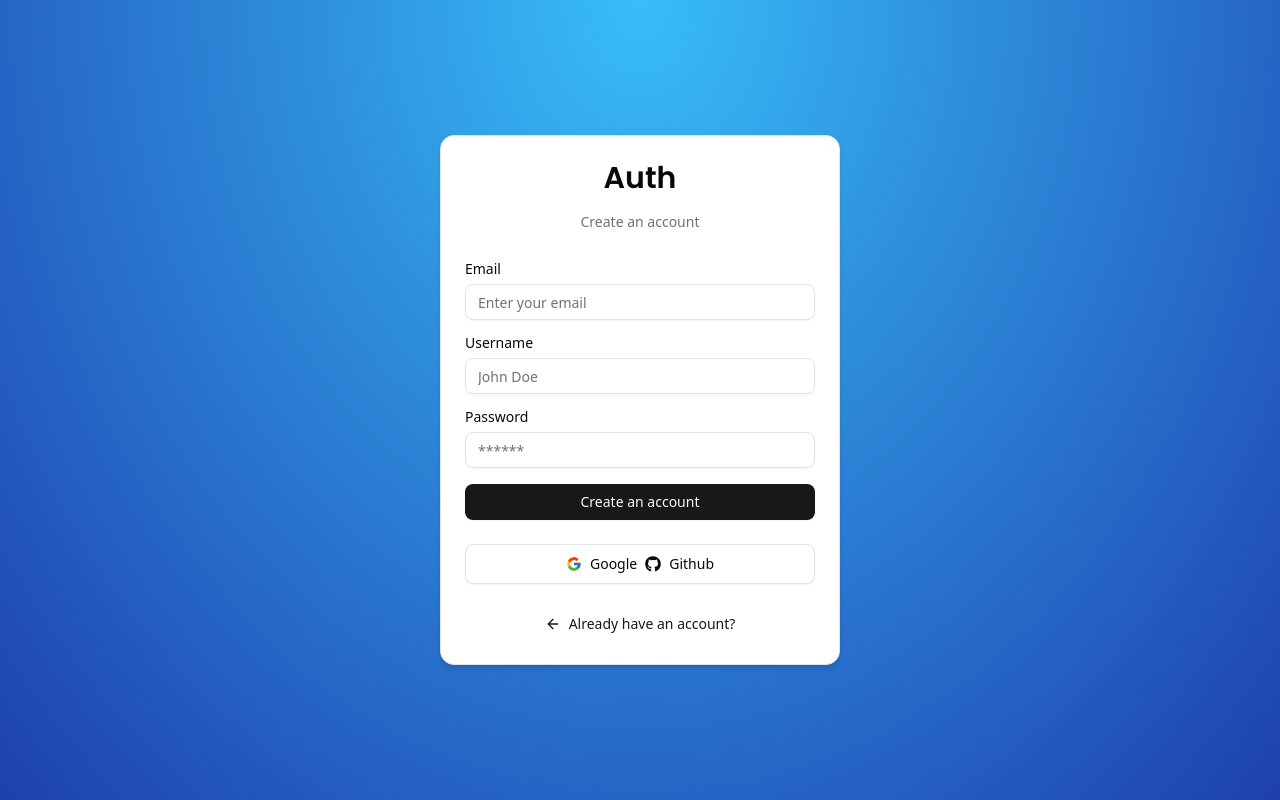
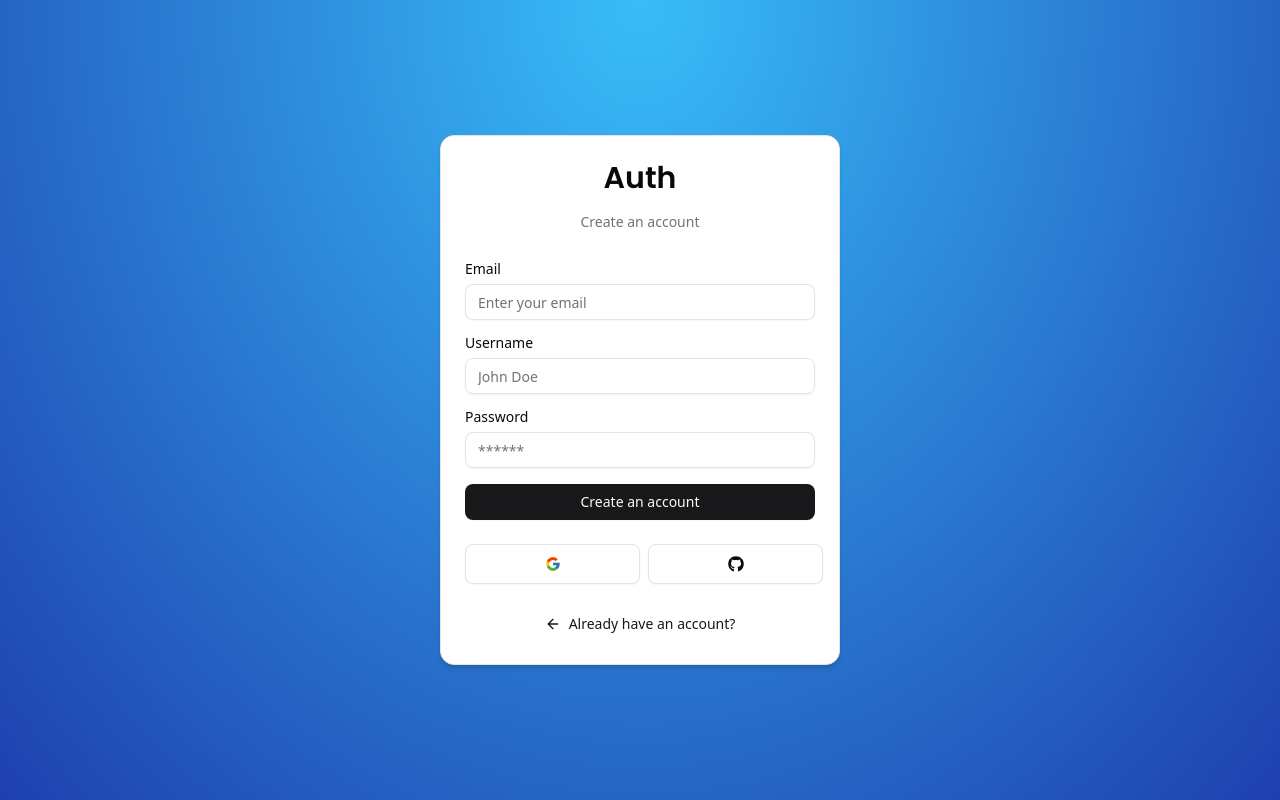
Before and after one commit to Nemathullahkhan/Authenication-Toolkit, a Next.js app: page /auth/register in a window 1280 px wide. Built offline with nearby package versions, Linux system fonts and the light colour scheme.

Commit message:
Verification process

```diff
--- /dev/null
+++ b/app/auth/error/page.tsx
@@ -0,0 +1,8 @@
+import { ErrorCard } from "@/components/auth/error-card";
+
+export default function AuthErrorPage() {
+  return (
+    <ErrorCard/>
+
+  );
+}
--- a/auth.config.ts
+++ b/auth.config.ts
@@ -3,9 +3,20 @@ import type { NextAuthConfig } from "next-auth";
 import { LoginSchema } from "./schema";
 import { getUserByEmail } from "./data/user";
 import bcrypt from "bcryptjs";
+import GitHub from "next-auth/providers/github"
+import Google from "next-auth/providers/google"
+
 
 export default {
   providers: [
+    Google({
+      clientId: process.env.GOOGLE_CLIENT_ID,
+      clientSecret: process.env.GOOGLE_CLIENT_SECRET,
+    }),
+    GitHub({
+      clientId: process.env.GITHUB_CLIENT_ID,
+      clientSecret: process.env.GITHUB_CLIENT_SECRET,
+    }),
     Credentials({
       async authorize(credentials) {
         const validatedFields = LoginSchema.safeParse(credentials);
@@ -25,4 +36,5 @@ export default {
       },
     }),
   ],
+
 } satisfies NextAuthConfig;
--- a/auth.ts
+++ b/auth.ts
@@ -15,6 +15,18 @@ export const {
   signIn,
   signOut,
 } = NextAuth({
+  pages:{
+    signIn: "/auth/login",
+    error:"/auth/error",
+  },
+  events:{
+    async linkAccount({user}){
+      await db.user.update({
+        where:{id:user.id},
+        data:{emailVerified: new Date()}
+      })
+    }
+  },
   callbacks: {
     async session({ token, session }) {
       if (token.sub && session.user) {
--- /dev/null
+++ b/components/auth/error-card.tsx
@@ -0,0 +1,16 @@
+import CardWrapper from "./card-wrapper";
+import { BsExclamationTriangle } from "react-icons/bs";
+
+export const ErrorCard = () => {
+  return (
+  <CardWrapper
+    headerLabel="Oops! Something went wrong!"
+    backButtonHref="/auth/login"
+    backButtonLabel="Back to login"
+  >
+    <div className="w-full flex justify-center items-center">
+        <BsExclamationTriangle className="text-destructive h-12 w-12"/>
+    </div>
+
+  </CardWrapper>
+)};
--- a/components/auth/login-form.tsx
+++ b/components/auth/login-form.tsx
@@ -19,14 +19,19 @@ import FormError from "../form-error";
 import FormSuccess from "../form-success";
 import { login } from "@/actions/login";
 import { useState, useTransition } from "react";
+import { useSearchParams } from "next/navigation";
 
 export default function LoginForm() {
+  const searchParams = useSearchParams();
+  const urlError =
+    searchParams.get("error") === "OAuthAccountNotLinked"
+      ? "Email already in use with different provider"
+      : "";
   const [error, setError] = useState<string | undefined>("");
   const [success, setSuccess] = useState<string | undefined>("");
   const [isPending, startTransition] = useTransition(); // what is starTransition?
 
-
-// Zod schema for login form validation and useForm for form handling
+  // Zod schema for login form validation and useForm for form handling
   const form = useForm<z.infer<typeof LoginSchema>>({
     resolver: zodResolver(LoginSchema), //what is zodResolver> ZodResolver is a function that takes a Zod schema and returns a resolver function that can be used with react-hook-form to validate the form data against the schema.
     defaultValues: {
@@ -34,7 +39,7 @@ export default function LoginForm() {
       password: "",
     },
   });
-// what is z.infer? z.infer is a utility type provided by Zod that infers the TypeScript type from a Zod schema. It allows you to get the TypeScript type that corresponds to the schema you defined. Meaning, it will create a type that matches the shape of the data you expect to validate with that schema.
+  // what is z.infer? z.infer is a utility type provided by Zod that infers the TypeScript type from a Zod schema. It allows you to get the TypeScript type that corresponds to the schema you defined. Meaning, it will create a type that matches the shape of the data you expect to validate with that schema.
   const onSubmit = (values: z.infer<typeof LoginSchema>) => {
     setError("");
     setSuccess("");
@@ -42,7 +47,8 @@ export default function LoginForm() {
     startTransition(() => {
       login(values).then((data) => {
         setError(data?.error);
-        setSuccess(data?.success);
+        // TODO: Add when we add 2FA
+        // setSuccess(data?.success);
       });
     });
   };
@@ -93,7 +99,7 @@ export default function LoginForm() {
                 )}
               />
             </div>
-            <FormError message={error} />
+            <FormError message={error || urlError} />
             <FormSuccess message={success} />
             <Button type="submit" className="w-full" disabled={isPending}>
               Login
--- a/components/auth/social.tsx
+++ b/components/auth/social.tsx
@@ -3,24 +3,34 @@
 import { FaGithub } from "react-icons/fa";
 import { FcGoogle } from "react-icons/fc";
 import { Button } from "../ui/button";
+import {signIn} from "next-auth/react"
+import { DEFAULT_LOGIN_REDIRECT } from "@/routes";
 
 export default function Social() {
+
+  const onClick = (provider: "google" | "github")=>{
+    signIn(provider,{
+      callbackUrl: DEFAULT_LOGIN_REDIRECT
+    })
+
+  }
   return (
     <div className="flex items-center w-full gap-x-2">
       <Button
         size={"lg"}
         variant={"outline"}
-        className="w-full"
-        onClick={() => {}}
+        className="w-1/2"
+        onClick={() =>onClick("google")}
       >
-        <div className="flex items-center gap-x-2">
-        <FcGoogle size={20} className="h-5 w-5" />
-        Google
-        </div>
-        <div className="flex items-center gap-x-2">
-        <FaGithub size={20} className="h-5 w-5" />
-        Github
-        </div>
+        <FcGoogle className="w-4 h-5"/>
+      </Button>
+      <Button
+        size={"lg"}
+        variant={"outline"}
+        className="w-1/2"
+        onClick={() =>onClick("github")}
+      >
+        <FaGithub className="w-4 h-5"/>
       </Button>
     </div>
   );
--- a/routes.ts
+++ b/routes.ts
@@ -19,6 +19,7 @@ export const publicRoutes = [
 export const authRoutes = [
     "/auth/login",
     "/auth/register",
+    "/auth/error"
 ];
 // we are not blocking these routes
 /**
```
